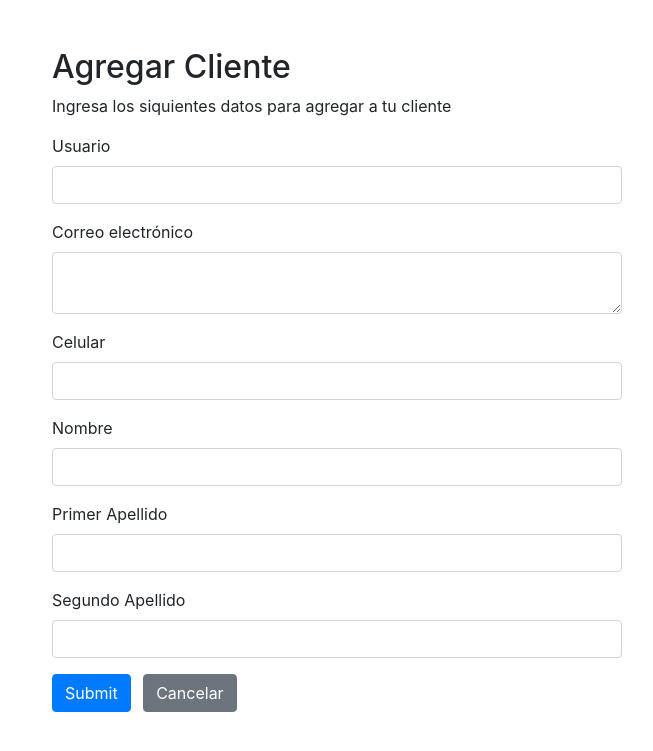
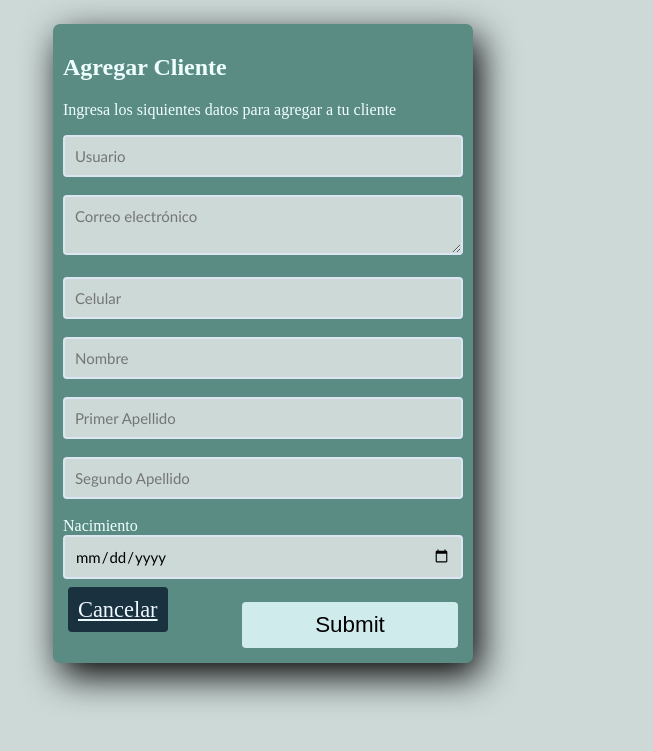
Before and after one commit to ToniWick/sistemaCRUD, a PHP site: page /create.php in a window 1280 px wide. Shown: the top 751 px of the page, without its empty margins (303-956 px from the left). Run offline with PHP 8.4, Linux system fonts and the light colour scheme; data that the repository does not hold is empty.

Commit message:
Visual upgrade

```diff
--- /dev/null
+++ b/php/src/Estilo_1.css
@@ -0,0 +1,102 @@
+@import "compass/css3";
+
+:root{
+    --fondo-obscuro: #5A8C83;
+
+    --color-claro: #CCD9D7;
+    --color-medio: #80A6A2;
+    --tipo-blanco: #DCE6F2;
+    --color-obscuro: #36594F;
+}
+
+*{
+     box-sizing: border-box;
+}
+
+body{
+    background-color: var(--color-claro);
+}
+
+h1{
+    text-align: center;
+    font-style: italic;
+    margin-top: 1em;
+}
+
+.inputs{
+    width: 100%;
+    background-color: var(--color-claro);
+    padding: 10px;
+    border-radius: 4px;
+    margin-bottom: 18px;
+    border: 2px solid #DCE6F2;
+    font-family: "calibri";
+    font-size: 15px;
+}
+
+#cont1{
+    width: 70%;
+    background-color: var(--fondo-obscuro);
+    margin: 1em;
+    border-radius: 7px;
+    padding: 10px;
+    float: left;
+    color: azure;
+    box-shadow: 7px 13px 37px #000;
+}
+#cont2{
+    width: 100%;
+    background-color: var(--fondo-obscuro);
+    margin: 1em;
+    border-radius: 7px;
+    padding: 10px;
+    float: right;
+    color: azure;
+    box-shadow: 7px 13px 37px #000;
+}
+#cont3{
+  width: 60%;
+  background-color: var(--fondo-obscuro);
+  margin: 1em;
+  border-radius: 7px;
+  padding: 20px;
+  box-shadow: 7px 13px 37px #000;
+  position: absolute;
+  top: 50%;
+  left: 50%;
+  transform: translate(-50%, -50%);
+}
+fieldset{
+    /*
+    background-color:
+    colo:
+    */
+    border-color: #ffffff;
+    border: 16px (interna value);
+    border-radius: 8px;
+    margin-bottom: 20px;
+    font-size: 18;
+    font-style: italic;
+}
+#borr{
+    width: 40%;
+    border: none;
+    margin-bottom: 20px;
+    font-size: 1.4em;
+    color: aliceblue;
+    background: #1A3140;
+    border-radius: 4px;
+    margin: 5px;
+    padding: 10px;
+}
+#reg{
+    width: 54%;
+    border: none;
+    margin-bottom: 20px;
+    font-size: 1.4em;
+    background: #d0ebeb;
+    border-radius: 4px;
+    margin: 5px;
+    padding: 10px;
+    float: right;
+}
--- a/php/src/create.php
+++ b/php/src/create.php
@@ -59,12 +59,19 @@ if($_SERVER["REQUEST_METHOD"] == "POST"){
     } else{
         $celular = $input_celular;
     }
+    #Nacimiento
+    $input_nacimiento = trim($_POST["nacimiento"]);
+    if(empty($input_nacimiento)){
+        $nacimiento = $input_nacimiento;
+    } else{
+        $nacimiento = $input_nacimiento;
+    }
 
     if(empty($username_err) && empty($correo_err) && empty($celular_err) && empty($nombre_err) && empty($pApellido_err) && empty($sApellido_err)){
-        $sql = "INSERT INTO cliente (username, correo, celular, nombre, pApellido, sApellido) VALUES (?, ?, ?, ?, ?, ?)";
+        $sql = "INSERT INTO cliente (username, correo, celular, nombre, pApellido, sApellido, nacimiento) VALUES (?, ?, ?, ?, ?, ?, ?)";
 
         if($stmt = mysqli_prepare($link, $sql)){
-            mysqli_stmt_bind_param($stmt, "ssssss", $param_username, $param_correo, $param_celular, $param_nombre, $param_pApellido, $param_sApellido);
+            mysqli_stmt_bind_param($stmt, "sssssss", $param_username, $param_correo, $param_celular, $param_nombre, $param_pApellido, $param_sApellido, $param_nacimiento);
 
             $param_username = $username;
             $param_correo = $correo;
@@ -72,6 +79,7 @@ if($_SERVER["REQUEST_METHOD"] == "POST"){
             $param_nombre = $nombre;
             $param_pApellido = $pApellido;
             $param_sApellido = $sApellido;
+            $param_nacimiento = $nacimiento;
 
             if(mysqli_stmt_execute($stmt)){
                 header("location: index.php");
@@ -92,8 +100,8 @@ if($_SERVER["REQUEST_METHOD"] == "POST"){
 <html lang="en">
 <head>
     <meta charset="UTF-8">
-    <title>Ingresar empleado</title>
-    <link rel="stylesheet" href="https://stackpath.bootstrapcdn.com/bootstrap/4.5.2/css/bootstrap.min.css">
+    <title>Ingresar cliente</title>
+    <link rel="stylesheet" href="Estilo_1.css">
     <style>
         .wrapper{
             width: 600px;
@@ -103,44 +111,48 @@ if($_SERVER["REQUEST_METHOD"] == "POST"){
 </head>
 <body>
     <div class="wrapper">
-        <div class="container-fluid">
+        <div id="cont1">
             <div class="row">
                 <div class="col-md-12">
                     <h2 class="mt-5">Agregar Cliente</h2>
                     <p>Ingresa los siquientes datos para agregar a tu cliente</p>
                     <form action="<?php echo htmlspecialchars($_SERVER["PHP_SELF"]); ?>" method="post">
                         <div class="form-group">
-                            <label>Usuario</label>
-                            <input type="text" name="username" class="form-control <?php echo (!empty($username_err)) ? 'Invalido' : ''; ?>" value="<?php echo $username; ?>">
+                            <input type="text" name="username" placeholder="Usuario" class="inputs <?php echo (!empty($username_err)) ? 'Invalido' : ''; ?>" value="<?php echo $username; ?>">
                             <span class="Invalido"><?php echo $username_err;?></span>
                         </div>
                         <div class="form-group">
-                            <label>Correo electrónico</label>
-                            <textarea name="correo" class="form-control <?php echo (!empty($correo_err)) ? 'Invalido' : ''; ?>"><?php echo $correo; ?></textarea>
+
+                            <textarea name="correo" placeholder="Correo electrónico" class="inputs <?php echo (!empty($correo_err)) ? 'Invalido' : ''; ?>"><?php echo $correo; ?></textarea>
                             <span class="Invalido"><?php echo $correo_err;?></span>
                         </div>
                         <div class="form-group">
-                            <label>Celular</label>
-                            <input type="text" name="celular" class="form-control <?php echo (!empty($celular_err)) ? 'Invalido' : ''; ?>" value="<?php echo $celular; ?>">
+
+                            <input type="text" name="celular" placeholder="Celular" class="inputs <?php echo (!empty($celular_err)) ? 'Invalido' : ''; ?>" value="<?php echo $celular; ?>">
                             <span class="Invalido"><?php echo $celular_err;?></span>
                         </div>
                         <div class="form-group">
-                            <label>Nombre</label>
-                            <input type="text" name="nombre" class="form-control <?php echo (!empty($nombre_err)) ? 'Invalido' : ''; ?>" value="<?php echo $nombre; ?>">
+
+                            <input type="text" name="nombre" placeholder="Nombre" class="inputs <?php echo (!empty($nombre_err)) ? 'Invalido' : ''; ?>" value="<?php echo $nombre; ?>">
                             <span class="Invalido"><?php echo $nombre_err;?></span>
                         </div>
                         <div class="form-group">
-                            <label>Primer Apellido</label>
-                            <input type="text" name="pApellido" class="form-control <?php echo (!empty($pApellido_err)) ? 'Invalido' : ''; ?>" value="<?php echo $pApellido; ?>">
+
+                            <input type="text" name="pApellido" placeholder="Primer Apellido" class="inputs <?php echo (!empty($pApellido_err)) ? 'Invalido' : ''; ?>" value="<?php echo $pApellido; ?>">
                             <span class="Invalido"><?php echo $pApellido_err;?></span>
                         </div>
                         <div class="form-group">
-                            <label>Segundo Apellido</label>
-                            <input type="text" name="sApellido" class="form-control <?php echo (!empty($sApellido_err)) ? 'Invalido' : ''; ?>" value="<?php echo $sApellido; ?>">
+
+                            <input type="text" name="sApellido" placeholder="Segundo Apellido" class="inputs <?php echo (!empty($sApellido_err)) ? 'Invalido' : ''; ?>" value="<?php echo $sApellido; ?>">
                             <span class="Invalido"><?php echo $sApellido_err;?></span>
                         </div>
-                        <input type="submit" class="btn btn-primary" value="Submit">
-                        <a href="index.php" class="btn btn-secondary ml-2">Cancelar</a>
+                        <div class="form-group">
+                            <label>Nacimiento</label>
+                            <input type="date" name="nacimiento" class="inputs <?php echo (!empty($nacimiento_err)) ? 'Invalido' : ''; ?>" value="<?php echo $nacimiento; ?>">
+                            <span class="Invalido"><?php echo $nacimiento_err;?></span>
+                        </div>
+                        <input type="submit" id="reg" value="Submit">
+                        <a href="index.php" id="borr">Cancelar</a>
                     </form>
                 </div>
             </div>
--- a/php/src/empleados.sql
+++ /dev/null
@@ -1,6 +0,0 @@
-CREATE TABLE cliente (
-    id INT NOT NULL PRIMARY KEY AUTO_INCREMENT,
-    name VARCHAR(100) NOT NULL,
-    address VARCHAR(255) NOT NULL,
-    salary INT(10) NOT NULL
-);
--- a/php/src/read.php
+++ b/php/src/read.php
@@ -46,7 +46,7 @@ if(isset($_GET["id"]) && !empty(trim($_GET["id"]))){
 <head>
     <meta charset="UTF-8">
     <title>Ver información</title>
-    <link rel="stylesheet" href="https://stackpath.bootstrapcdn.com/bootstrap/4.5.2/css/bootstrap.min.css">
+    <link rel="stylesheet" href="Estilo_1.css">
     <style>
         .wrapper{
             width: 600px;
@@ -56,7 +56,7 @@ if(isset($_GET["id"]) && !empty(trim($_GET["id"]))){
 </head>
 <body>
     <div class="wrapper">
-        <div class="container-fluid">
+        <div id="cont1">
             <div class="row">
                 <div class="col-md-12">
                     <h1 class="mt-5 mb-3">Ver información</h1>
```
Also changed, not shown: php/src/cliente.sql (added, +75 -0 lines), php/src/delete.php (+4 -3 lines), php/src/index.php (+7 -4 lines), php/src/update.php (+22 -19 lines).
